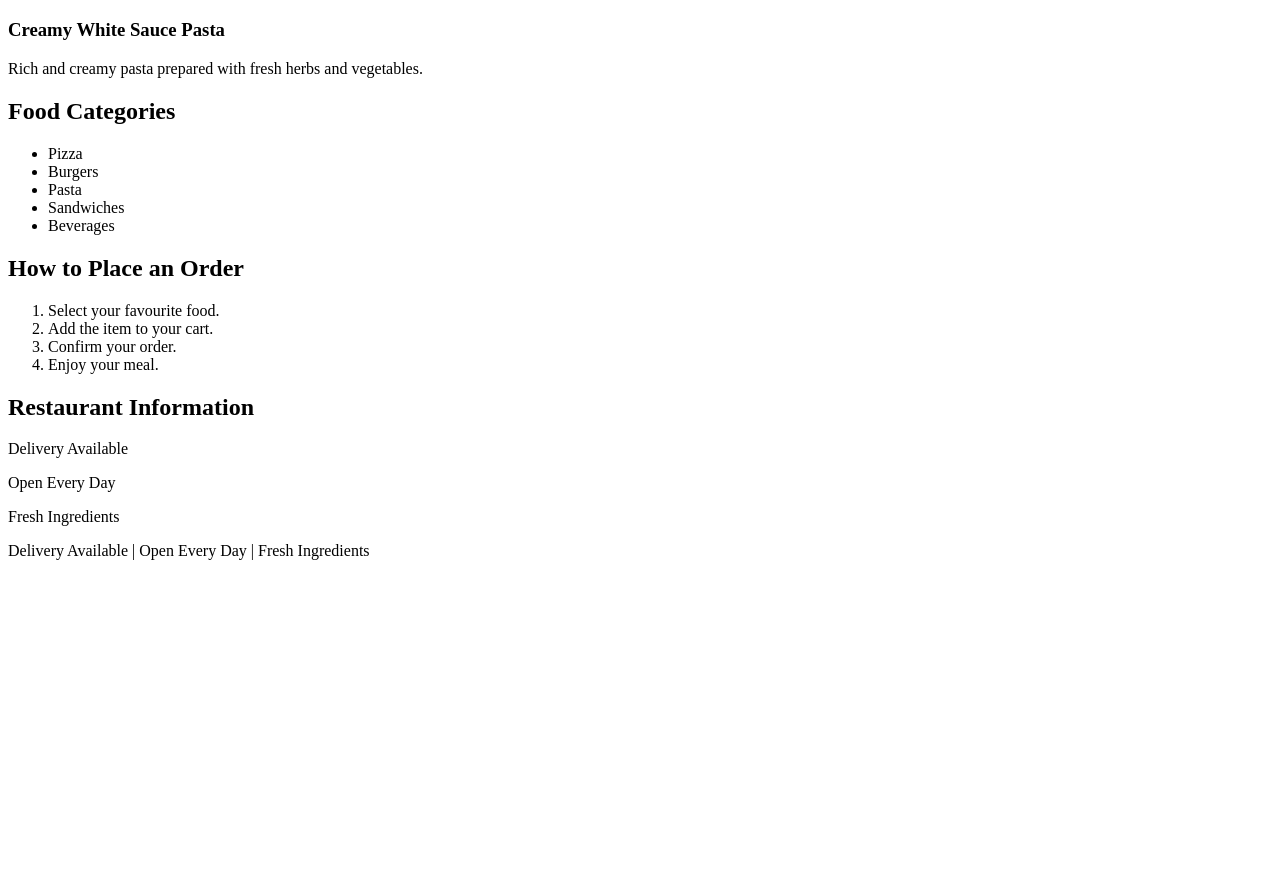
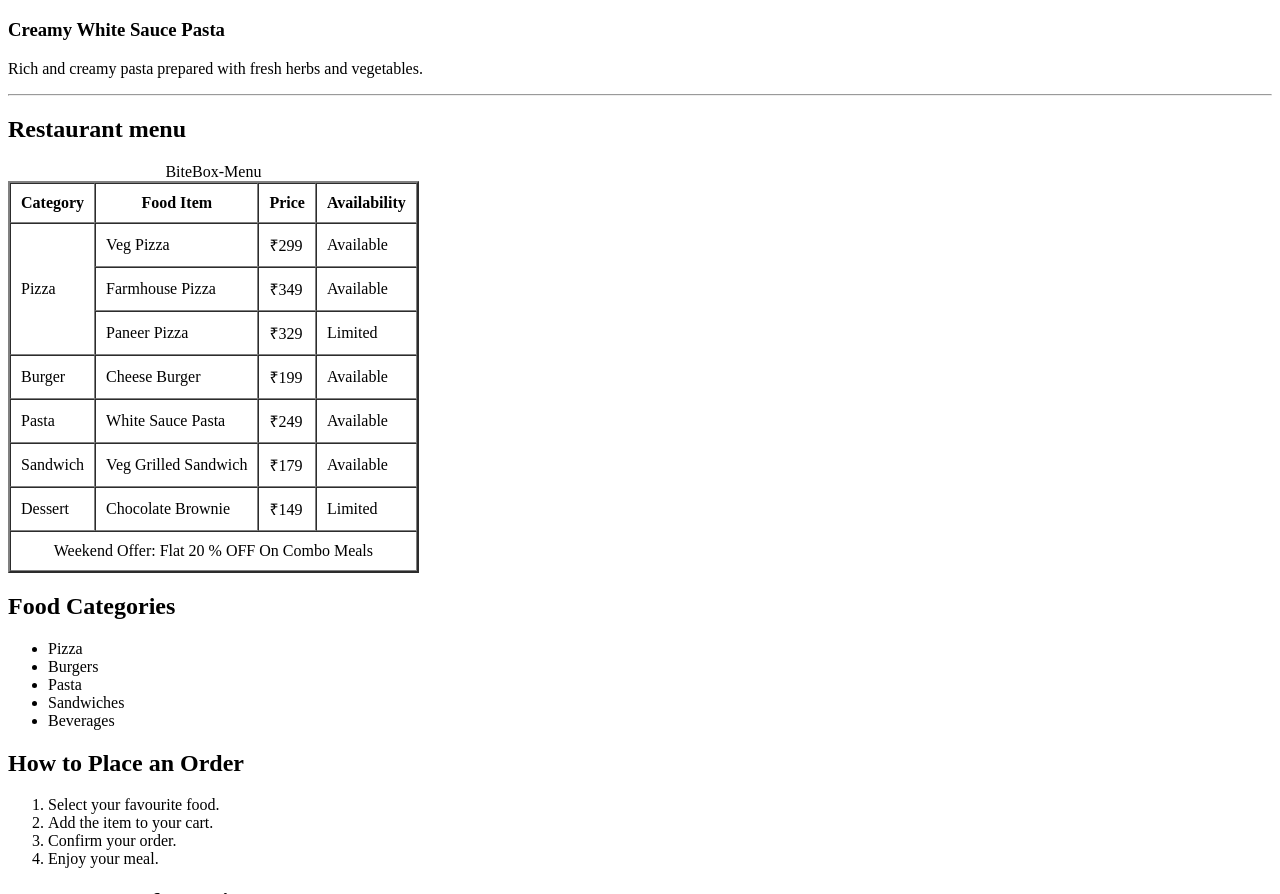
Before and after one commit to humerashk8451-pixel/BiteBox, a plain HTML site: page menu.html in a window 1280 px wide. Shown: the part 903-1797 px from the top of the page. Before the commit the page ends 1471 px from the top, so only its background shows below. Drawn offline with Linux system fonts and the light colour scheme.

Commit message:
fivth commit

```diff
--- a/menu.html
+++ b/menu.html
@@ -49,6 +49,89 @@ Rich and creamy pasta prepared with fresh herbs and
 vegetables.
 </p>
 
+<hr>
+
+<!-- restaurant menu -->
+
+<h2>Restaurant menu</h2>
+
+<table border="2"
+       cellpadding="10"
+       cellspacing="0">
+    <caption>BiteBox-Menu</caption>
+
+<tr>
+
+<th>Category</th>
+<th>Food Item</th>
+<th>Price</th>
+<th>Availability</th>
+
+</tr>
+
+<tr>
+
+<td rowspan="3">Pizza</td>
+<td>Veg Pizza</td>
+<td>&#8377;299</td>
+<!-- html code of rupee &rupee; -->
+<td>Available</td>
+
+</tr>
+<tr>
+    <td>Farmhouse Pizza</td>
+    <td>₹349</td>
+    <td>Available</td>
+</tr>
+<tr>
+    <td>Paneer Pizza</td>
+    <td>₹329</td>
+    <td>Limited</td>
+</tr>
+
+</tr>
+
+<tr>
+    <td>Burger</td>
+    <td>Cheese Burger</td>
+    <td>₹199</td>
+    <td>Available</td>
+</tr>
+
+<tr>
+    <td>Pasta</td>
+    <td>White Sauce Pasta</td>
+    <td>₹249</td>
+    <td>Available</td>
+</tr>
+<tr>
+
+    <td>Sandwich</td>
+    <td>Veg Grilled Sandwich</td>
+    <td>₹179</td>
+    <td>Available</td>
+
+</tr>
+
+<tr>
+
+    <td>Dessert</td>
+    <td>Chocolate Brownie</td>
+    <td>₹149</td>
+    <td>Limited</td>
+
+</tr>
+
+<tr align="center">
+    <td colspan="4">
+Weekend Offer: Flat 20 % OFF On Combo Meals
+    </td>
+
+</tr>
+
+</table>
+
+
 <!-- food categories -->
 
     <h2>Food Categories</h2>
```
